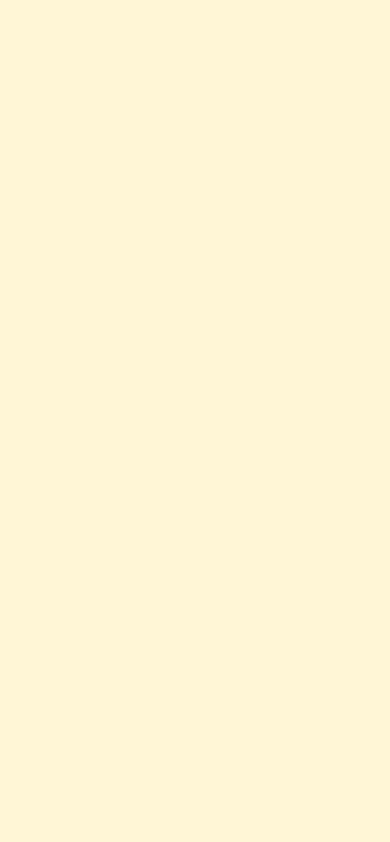
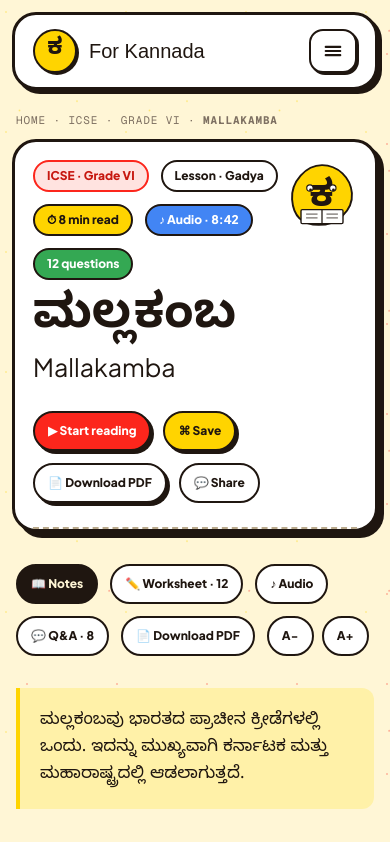
Before and after one commit to Meghaelytri/forkannada, a Next.js app: page /chapter in a window 390 px wide. Shown: the top 842 px of the page. Built offline with nearby package versions, Linux system fonts and the light colour scheme; a web font is replaced by a local one.

Commit message:
Improve mobile responsive code

```diff
--- a/src/app/globals.css
+++ b/src/app/globals.css
@@ -2049,7 +2049,6 @@ select {
   font-family: var(--mono);
   font-size: 11px;
 }
-
 .ch-side-card ul { margin: 0; padding: 0; list-style: none; }
 
 .ch-side-card li {
@@ -2066,9 +2065,9 @@ select {
   .page-frame {
      margin: 0;
     border-radius: 0;
-    width:0px;
+    width: 100%;
    }
-
+  }
 
 @media (max-width: 720px) {
   .nav-toggle {
@@ -2177,7 +2176,7 @@ select {
   .tab { padding: 9px 13px; font-size: 12px; }
 
   .lead { font-size: 17px; }
-}
+
 
   .lesson-card-footer,
   .footer-row {
```
